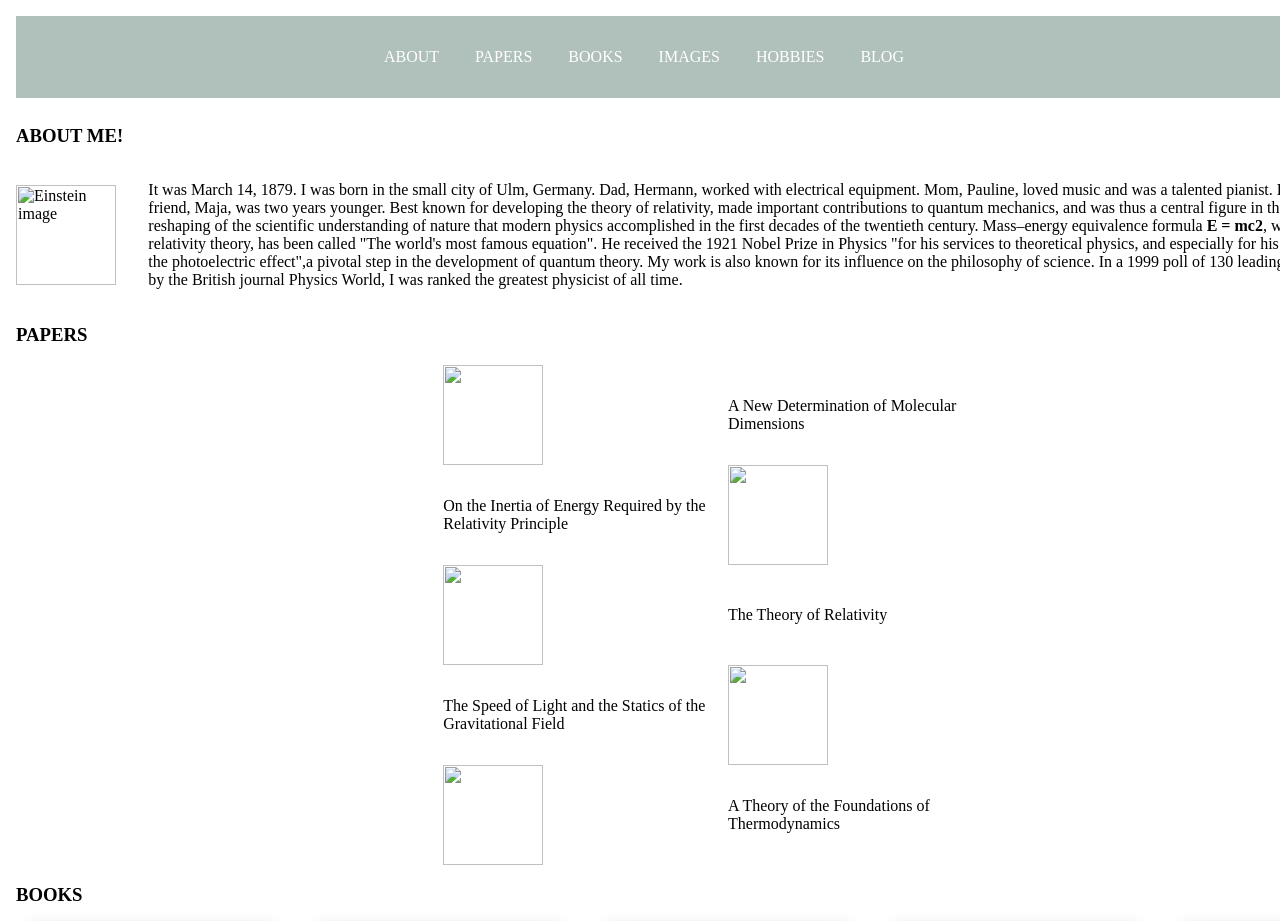
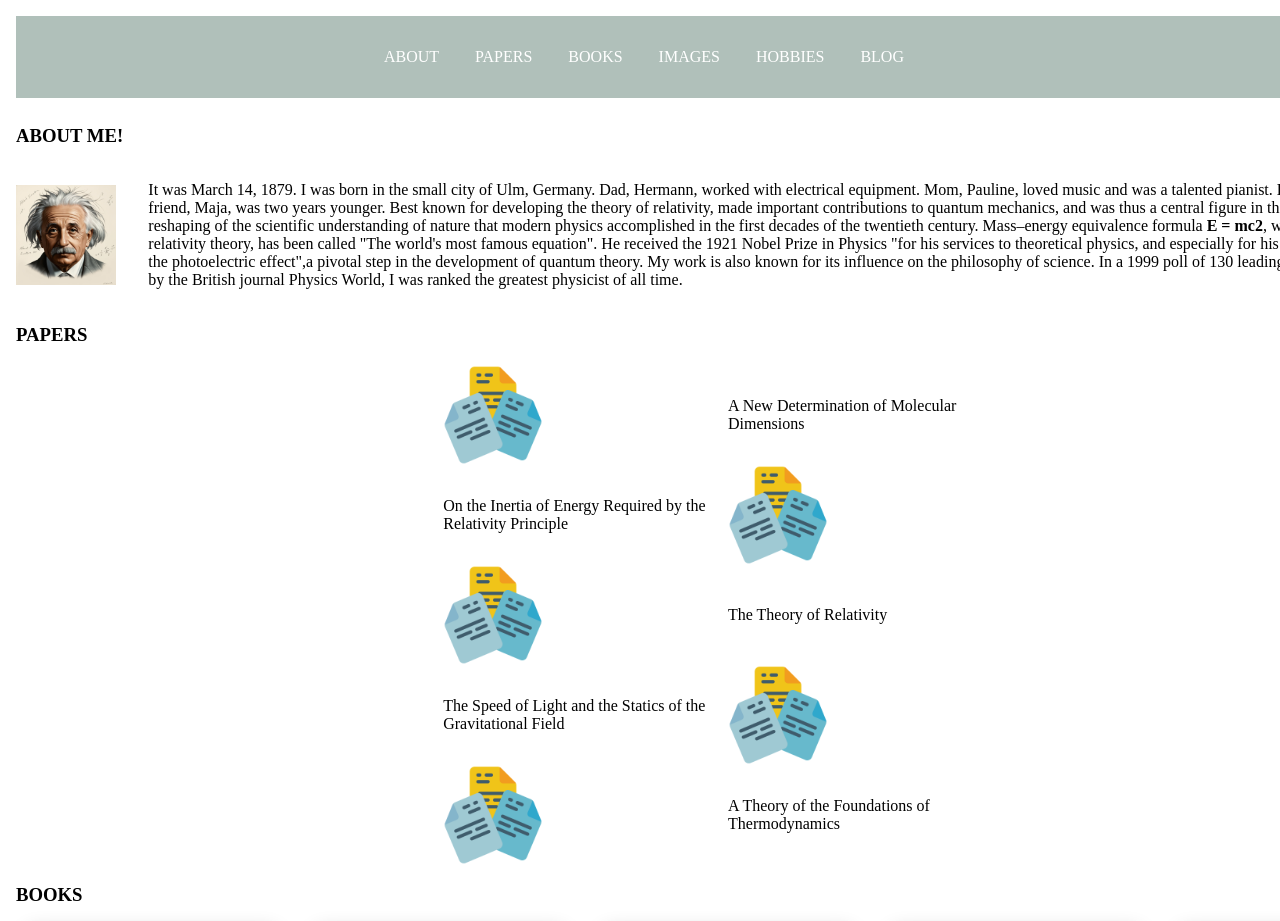
Before and after one commit to SaiGanesh701/Midterm, a plain HTML site: page index.html in a window 1280 px wide. Shown: the top 921 px of the page. Drawn offline with Linux system fonts and the light colour scheme; grey boxes are pictures that could not be loaded.

Commit message:
Add files via upload

```diff
--- a/index.html
+++ b/index.html
@@ -25,7 +25,7 @@
             <section id="about">
                 <h3>ABOUT ME!</h3>
                 <div class="aboutGrid">
-                    <img src="assets/einstein-image.jpg" alt="Einstein image" />
+                    <img src="einstein-image.jpg" alt="Einstein image" />
                     <p> It was March 14, 1879. I was born in the small city of Ulm, Germany.
                         Dad, Hermann, worked with electrical equipment. Mom, Pauline, loved music and was a talented
                         pianist.
@@ -50,15 +50,15 @@
             <section id="papers">
                 <h3>PAPERS</h3>
                 <div class="paperGrid">
-                    <img src="assets/documents.png" />
+                    <img src="documents.png" />
                     <p class="center-text">A New Determination of Molecular Dimensions</p>
                     <p>On the Inertia of Energy Required by the Relativity Principle</p>
-                    <img src="assets/documents.png" />
-                    <img src="assets/documents.png" />
+                    <img src="documents.png" />
+                    <img src="documents.png" />
                     <p>The Theory of Relativity</p>
                     <p>The Speed of Light and the Statics of the Gravitational Field</p>
-                    <img src="assets/documents.png" />
-                    <img src="assets/documents.png" />
+                    <img src="documents.png" />
+                    <img src="documents.png" />
                     <p> A Theory of the Foundations of Thermodynamics</p>
                 </div>
             </section>
@@ -109,15 +109,15 @@
                 <h3>HOBBIES</h3>
                 <div class="hobbiesBox">
                     <span>
-                        <img src="assets/jigsaw.png" alt="Puzzle" />
+                        <img src="jigsaw.png" alt="Puzzle" />
                         <p class="hobbies">Doing Puzzles</p>
                     </span>
                     <span>
-                        <img src="assets/reading-book.png" alt="Books" />
+                        <img src="reading-book.png" alt="Books" />
                         <p class="hobbies">Reading Books</p>
                     </span>
                     <span>
-                        <img src="assets/music.png" alt="Music" />
+                        <img src="music.png" alt="Music" />
                         <p class="hobbies">Playing Violin</p>
                     </span>
                 </div>
```
